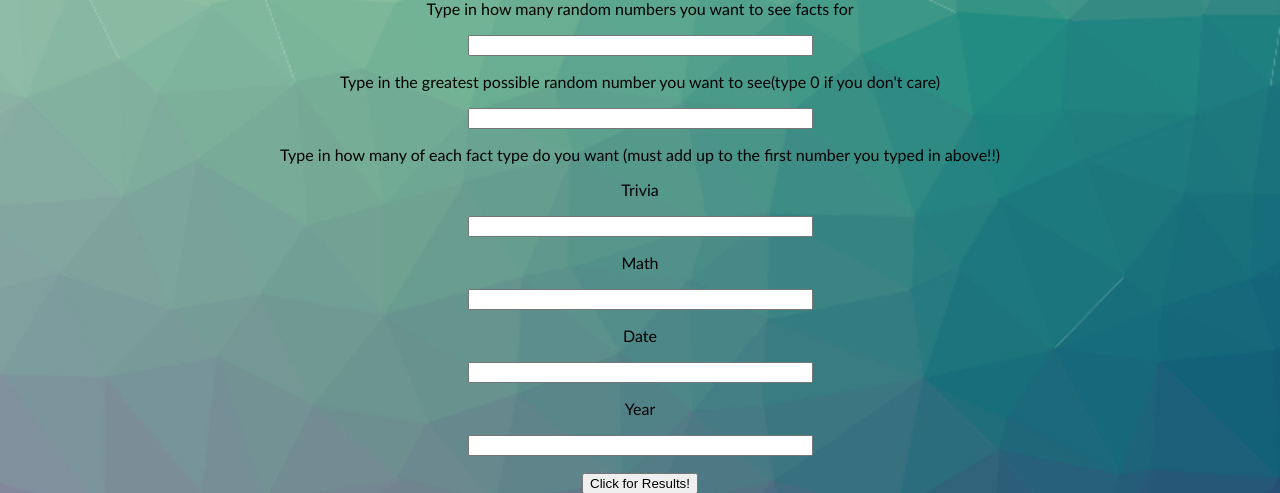
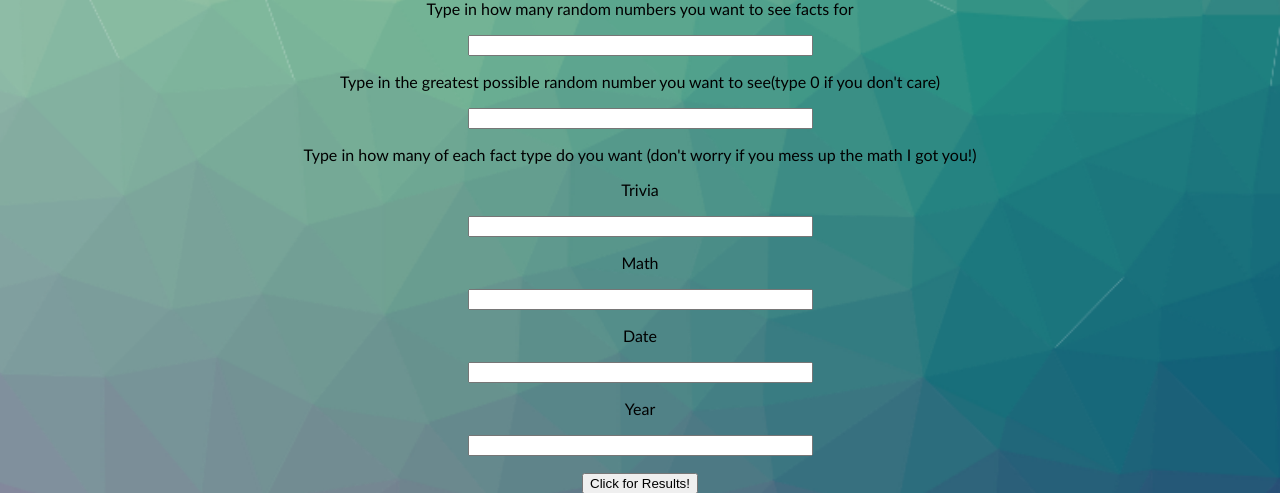
Before and after one commit to Amgg12301/Numbers-Flask-App, a Flask app: page / in a window 1280 px wide. Shown: the part 458-951 px from the top of the page. Run offline with Flask 2, Linux system fonts and the light colour scheme.

Commit message:
Add files via upload

```diff
--- a/templates/index.html
+++ b/templates/index.html
@@ -43,7 +43,7 @@
         <p><input size="40" id="numbers" type="text" name="numbers" onkeypress="return (event.charCode == 8 || event.charCode == 0 || event.charCode == 13) ? null : event.charCode >= 48 && event.charCode <= 57" required></p>
         <p><label for="number" style="color:black;size:20">Type in the greatest possible random number you want to see(type 0 if you don't care)</label></p>
         <p><input size="40" id="maximum" type="text" name="maximum" onkeypress="return (event.charCode == 8 || event.charCode == 0 || event.charCode == 13) ? null : event.charCode >= 48 && event.charCode <= 57" required></p>
-            <p style="color:black;size:20">Type in how many of each fact type do you want (must add up to the first number you typed in above!!)</p>
+            <p style="color:black;size:20">Type in how many of each fact type do you want (don't worry if you mess up the math I got you!)</p>
             <p><label for="number" style="color:black;size:20">Trivia</label></p>
             <p><input size="40" id="randomtrivia" type="text" name="randomtrivia" onkeypress="return (event.charCode == 8 || event.charCode == 0 || event.charCode == 13) ? null : event.charCode >= 48 && event.charCode <= 57" required></p>
             <p><label for="number" style="color:black;size:20">Math</label></p>
```
